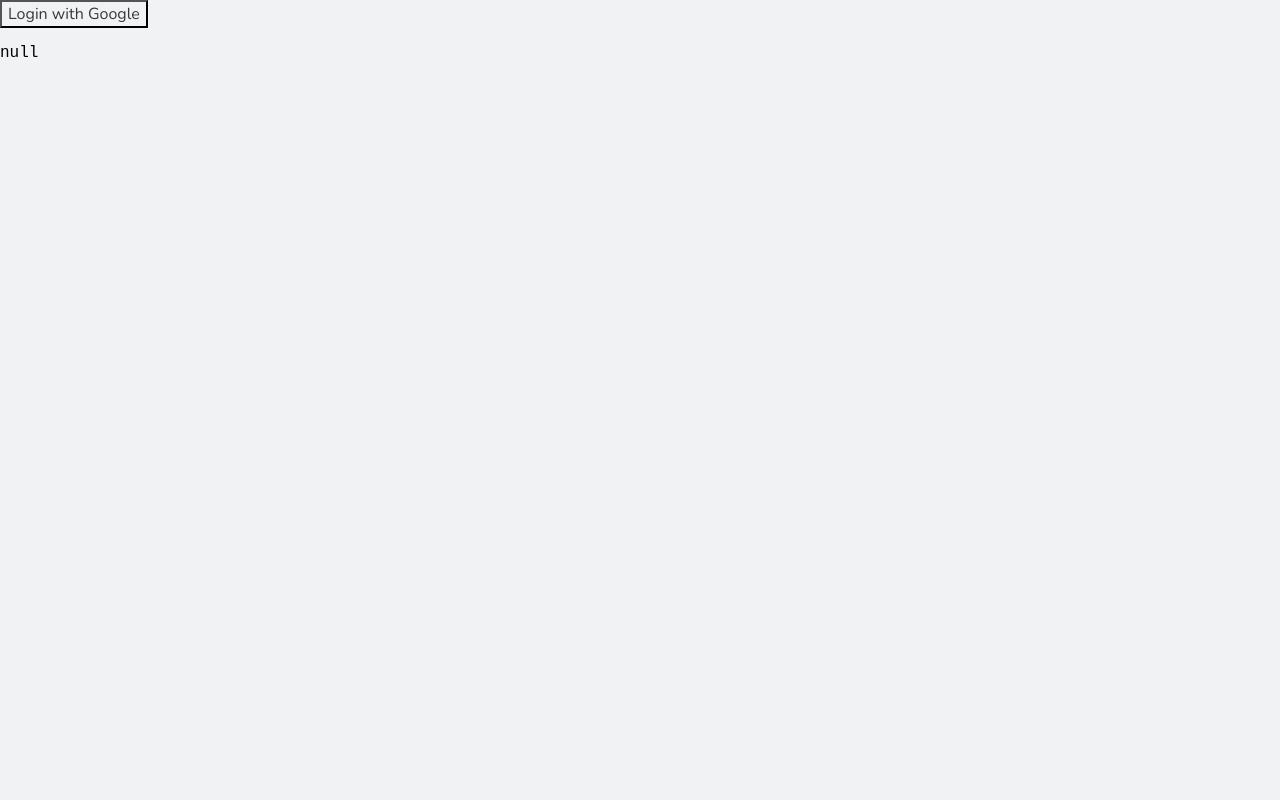
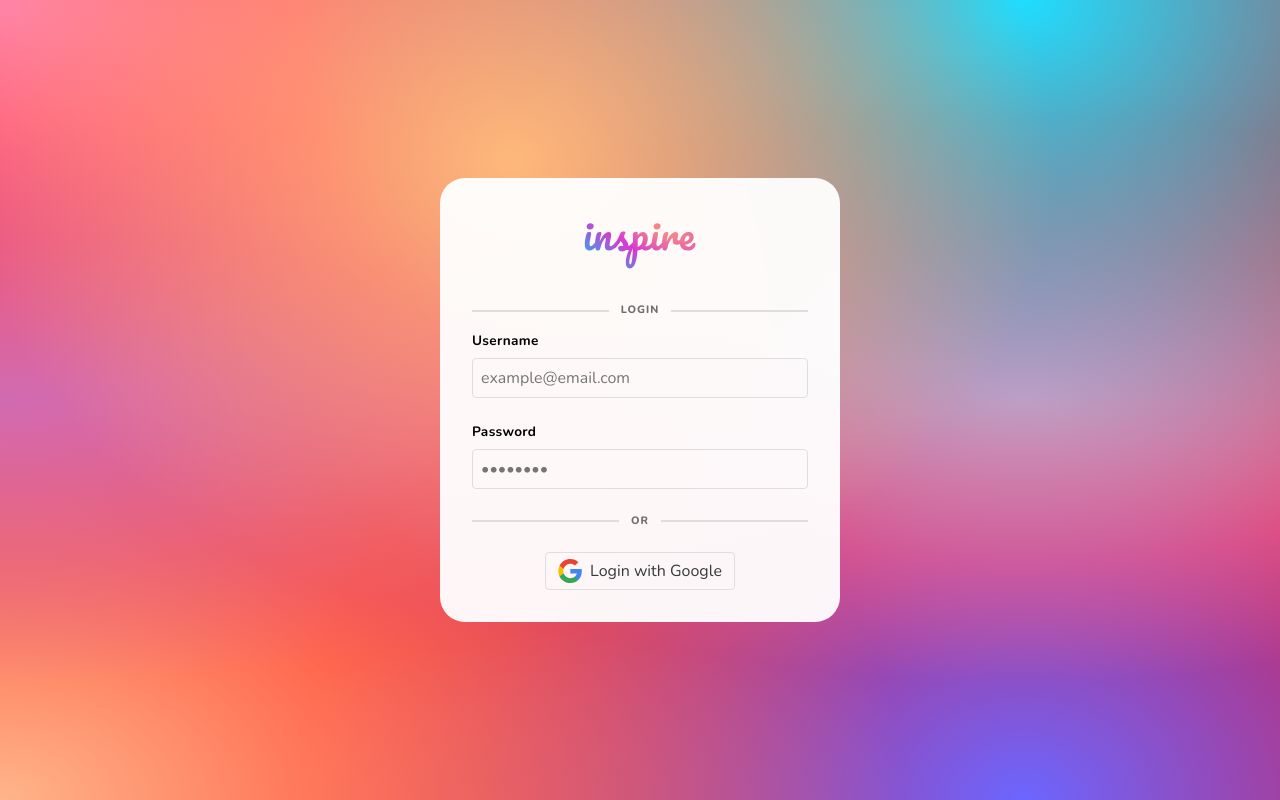
Before and after one commit to peter-yhc/design-tree-web, a React app: page /#/login in a window 1280 px wide. Built offline with nearby package versions, Linux system fonts and the light colour scheme.

Commit message:
impls login screen

```diff
--- a/src/api/firebase-api.ts
+++ b/src/api/firebase-api.ts
@@ -38,10 +38,8 @@
   signInWithRedirect(auth, googleProvider);
 }
 
-async function logout() {
-  console.log('logging out');
-  await signOut(auth);
-  console.log('logging out done');
+function logout() {
+  signOut(auth);
 }
 
 function useAuth() {
--- a/src/pages/components/input/Input.tsx
+++ b/src/pages/components/input/Input.tsx
@@ -4,18 +4,19 @@
 const Label = styled.label`
   display: flex;
   flex-direction: column;
-  text-transform: uppercase;
+  text-transform: capitalize;
   font-weight: 600;
-  font-size: 0.75rem;
+  font-size: 0.85rem;
   letter-spacing: 0.02rem;
 `;
 
 const InputStyled = styled.input`
-  border: 0;
   outline: 0;
+  border: 1px solid ${(props) => props.theme.colours.grey};
+  border-radius: ${(props) => props.theme.system.borderRadius};
   margin-top: ${(props) => props.theme.innerSpacing.small};
-  border-bottom: 1px solid ${(props) => props.theme.colours.darkGrey};
   font-size: 1rem;
+  padding: ${(props) => props.theme.innerSpacing.small};
 `;
 
 interface InputProps extends React.InputHTMLAttributes<HTMLInputElement> {
--- a/src/pages/login/LoginPage.tsx
+++ b/src/pages/login/LoginPage.tsx
@@ -2,7 +2,76 @@
 import React, { useState } from 'react';
 import { Redirect } from 'react-router-dom';
 import { getRedirectResult, User } from 'firebase/auth';
-import { getAuth, loginWithGoogle, logout } from '../../api/firebase-api';
+import styled from 'styled-components';
+import Logo from 'assets/images/Logo.svg';
+import Button from 'pages/components/button/Button';
+import { getAuth, loginWithGoogle } from '../../api/firebase-api';
+import Input from '../components/input/Input';
+import GoogleIcon from './components/GoogleIcon';
+
+const Main = styled.main`
+  display: flex;
+  align-items: center;
+  justify-content: center;
+  height: 100%;
+  background-color: #ff0000;
+  background-image:
+        radial-gradient(at 40% 20%, hsla(28,100%,74%,1) 0, transparent 50%),
+        radial-gradient(at 80% 0%, hsla(189,100%,56%,1) 0, transparent 50%),
+        radial-gradient(at 0% 50%, hsla(318,53%,62%,1) 0, transparent 50%),
+        radial-gradient(at 80% 50%, hsla(340,100%,76%,1) 0, transparent 50%),
+        radial-gradient(at 0% 100%, hsla(22,100%,77%,1) 0, transparent 50%),
+        radial-gradient(at 80% 100%, hsla(242,100%,70%,1) 0, transparent 50%),
+        radial-gradient(at 0% 0%, hsla(343,100%,76%,1) 0, transparent 50%);
+`;
+
+const Well = styled.section`
+  width: 25rem;
+  background-color: hsl(0, 0%, 100%, 0.95);
+  border-radius: 25px;
+  padding: ${(props) => props.theme.innerSpacing.xlarge};
+
+  & > label {
+    margin-bottom: ${(props) => props.theme.outerSpacing.medium};
+  }
+`;
+
+const WellHeading = styled.h6`
+  display: grid;
+  grid-template-columns: 1fr auto 1fr;
+  grid-column-gap: ${(props) => props.theme.innerSpacing.medium};
+  font-weight: 800;
+  text-transform: uppercase;
+  color: ${(props) => props.theme.colours.darkGrey};
+  margin: ${(props) => props.theme.outerSpacing.small} 0;
+
+  &:before, :after {
+    content: '';
+    border-top: 2px solid ${(props) => props.theme.colours.grey};
+    display: block;
+    top: 50%;
+    position: relative;
+  }
+`;
+
+const LogoImage = styled.img`
+  width: 7rem;
+  transform: translateX(-50%);
+  position: relative;
+  left: 50%;
+  margin: ${(props) => props.theme.outerSpacing.small} 0;
+`;
+
+const GoogleSignInButton = styled(Button)`
+  position: relative;
+  left: 50%;
+  transform: translateX(-50%);
+  margin-top: ${(props) => props.theme.outerSpacing.medium};
+
+  & > span {
+    margin-left: ${(props) => props.theme.innerSpacing.small};
+  }
+`;
 
 export default function LoginPage() {
   // const db = getFirestore(app);
@@ -25,11 +94,20 @@
     return (<Redirect to="/dashboard" />);
   }
   return (
-    <main>
-      <button onClick={loginWithGoogle} type="button">
-        Login with Google
-      </button>
-      <pre>{JSON.stringify(user, null, 2)}</pre>
-    </main>
+    <Main>
+      <Well>
+        <LogoImage src={Logo} alt="Inspire" />
+        <WellHeading>Login</WellHeading>
+        <Input label="Username" placeholder="example@email.com" />
+        <Input label="Password" placeholder="••••••••" type="password" />
+
+        <WellHeading>or</WellHeading>
+        <GoogleSignInButton onClick={loginWithGoogle} type="button">
+          <GoogleIcon />
+          <span>Login with Google</span>
+        </GoogleSignInButton>
+      </Well>
+      <link href="https://fonts.googleapis.com/css2?family=Nunito:wght@800&display=swap" rel="stylesheet" />
+    </Main>
   );
 }
--- /dev/null
+++ b/src/pages/login/components/GoogleIcon.tsx
@@ -0,0 +1,14 @@
+import React from 'react';
+
+export default function GoogleIcon() {
+  return (
+    <svg viewBox="0 0 24 24" width="24" height="24" xmlns="http://www.w3.org/2000/svg">
+      <g transform="matrix(1, 0, 0, 1, 27.009001, -39.238998)">
+        <path fill="#4285F4" d="M -3.264 51.509 C -3.264 50.719 -3.334 49.969 -3.454 49.239 L -14.754 49.239 L -14.754 53.749 L -8.284 53.749 C -8.574 55.229 -9.424 56.479 -10.684 57.329 L -10.684 60.329 L -6.824 60.329 C -4.564 58.239 -3.264 55.159 -3.264 51.509 Z" />
+        <path fill="#34A853" d="M -14.754 63.239 C -11.514 63.239 -8.804 62.159 -6.824 60.329 L -10.684 57.329 C -11.764 58.049 -13.134 58.489 -14.754 58.489 C -17.884 58.489 -20.534 56.379 -21.484 53.529 L -25.464 53.529 L -25.464 56.619 C -23.494 60.539 -19.444 63.239 -14.754 63.239 Z" />
+        <path fill="#FBBC05" d="M -21.484 53.529 C -21.734 52.809 -21.864 52.039 -21.864 51.239 C -21.864 50.439 -21.724 49.669 -21.484 48.949 L -21.484 45.859 L -25.464 45.859 C -26.284 47.479 -26.754 49.299 -26.754 51.239 C -26.754 53.179 -26.284 54.999 -25.464 56.619 L -21.484 53.529 Z" />
+        <path fill="#EA4335" d="M -14.754 43.989 C -12.984 43.989 -11.404 44.599 -10.154 45.789 L -6.734 42.369 C -8.804 40.429 -11.514 39.239 -14.754 39.239 C -19.444 39.239 -23.494 41.939 -25.464 45.859 L -21.484 48.949 C -20.534 46.099 -17.884 43.989 -14.754 43.989 Z" />
+      </g>
+    </svg>
+  );
+}
```
